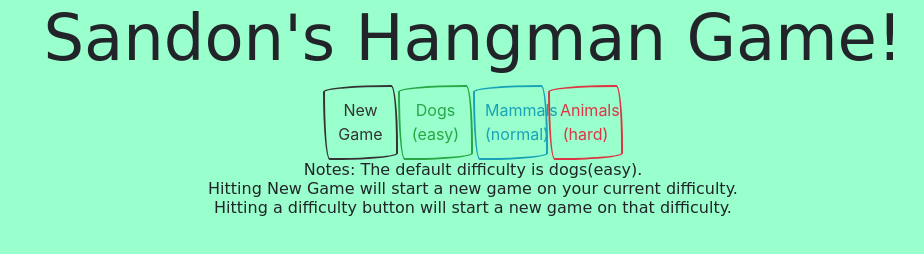
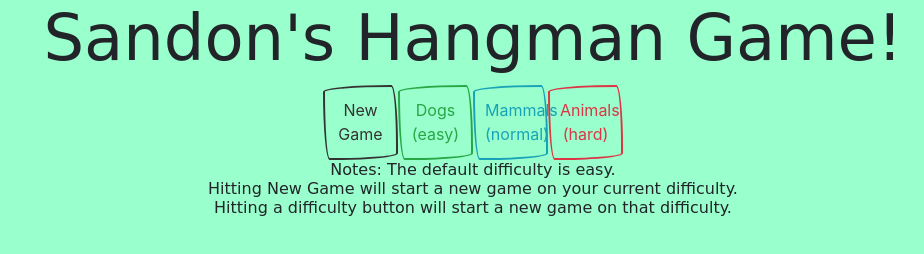
Before and after one commit to sandond77/Hangman, a plain HTML site: page index.html in a window 1280 px wide. Shown: the top 254 px of the page, without its empty margins (167-1091 px from the left). Drawn offline with Linux system fonts and the light colour scheme; a web font is replaced by a local one.

Commit message:
Added button notes

```diff
--- a/index.html
+++ b/index.html
@@ -43,7 +43,7 @@
 	    </button>
 	  </li>
 	</ul>
-	<h6 class="text-center"> Notes: The default difficulty is dogs(easy).
+	<h6 class="text-center"> Notes: The default difficulty is easy.
 		<div>Hitting New Game will start a new game on your current difficulty.</div>
 		<div>Hitting a difficulty button will start a new game on that difficulty.</div>
 	</h6>
```
